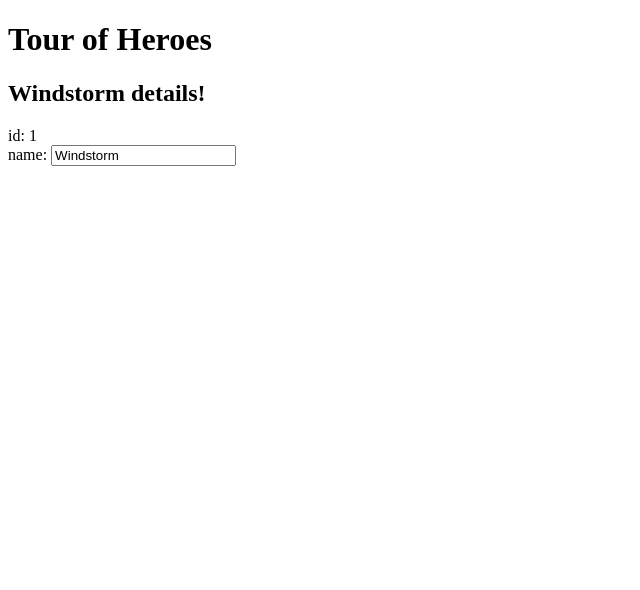
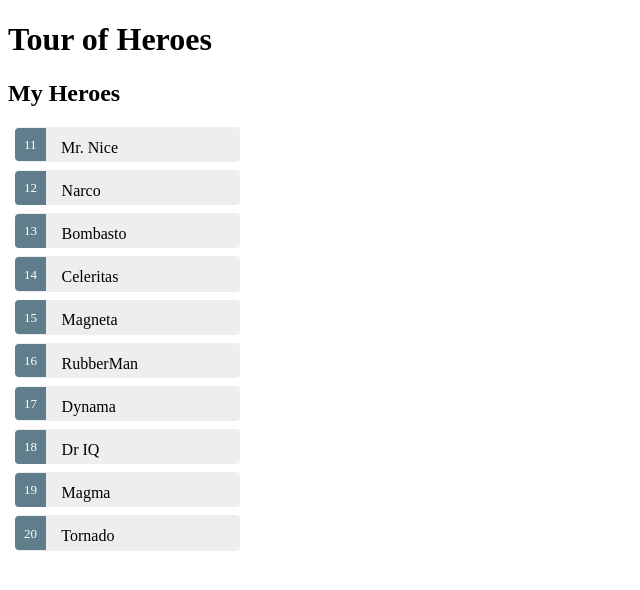
Before and after one commit to nonoike/hello-angular, an Angular app: page / in a window 1280 px wide. Shown: the top 590 px of the page, without its empty margins (0-640 px from the left). Built offline with nearby package versions, Linux system fonts and the light colour scheme.

Commit message:
ch3: disp heroes

```diff
--- a/src/app/app.component.css
+++ b/src/app/app.component.css
@@ -0,0 +1,38 @@
+.heroes {
+    margin: 0 0 2em 0;
+    list-style-type: none;
+    padding: 0;
+    width: 15em;
+}
+
+.heroes li {
+    cursor: pointer;
+    position: relative;
+    left: 0;
+    background-color: #EEE;
+    margin: .5em;
+    padding: .3em 0;
+    height: 1.6em;
+    border-radius: 4px;
+}
+
+.heroes li:hover {
+    color: #607D8B;
+    background-color: #DDD;
+    left: .1em;
+}
+
+.heroes .badge {
+    display: inline-block;
+    font-size: small;
+    color: white;
+    padding: 0.8em 0.7em 0 0.7em;
+    background-color: #607D8B;
+    line-height: 1em;
+    position: relative;
+    left: -1px;
+    top: -4px;
+    height: 1.8em;
+    margin-right: .8em;
+    border-radius: 4px 0 0 4px;
+}
--- a/src/app/app.component.html
+++ b/src/app/app.component.html
@@ -1,8 +1,7 @@
 <h1>{{title}}</h1>
-<h2>{{hero.name}} details!</h2>
-<div>
-  <label>id: </label>{{hero.id}}
-</div>
-<div>
-  <label>name: </label><input type="text" [(ngModel)]="hero.name">
-</div>
+<h2>My Heroes</h2>
+<ul class="heroes">
+  <li *ngFor="let hero of heroes">
+    <span class="badge">{{hero.id}}</span> {{hero.name}}
+  </li>
+</ul>
--- a/src/app/app.component.ts
+++ b/src/app/app.component.ts
@@ -6,11 +6,21 @@ import { Hero } from './hero';
   templateUrl: './app.component.html',
   styleUrls: ['./app.component.css']
 })
+
 export class AppComponent {
   title = 'Tour of Heroes';
+  heroes = HEROES;
+}
 
-  hero: Hero = {
-    id: 1,
-    name: 'Windstorm'
-  };
-}
+const HEROES: Hero[] = [
+  { id: 11, name: 'Mr. Nice' },
+  { id: 12, name: 'Narco' },
+  { id: 13, name: 'Bombasto' },
+  { id: 14, name: 'Celeritas' },
+  { id: 15, name: 'Magneta' },
+  { id: 16, name: 'RubberMan' },
+  { id: 17, name: 'Dynama' },
+  { id: 18, name: 'Dr IQ' },
+  { id: 19, name: 'Magma' },
+  { id: 20, name: 'Tornado' }
+];
```
